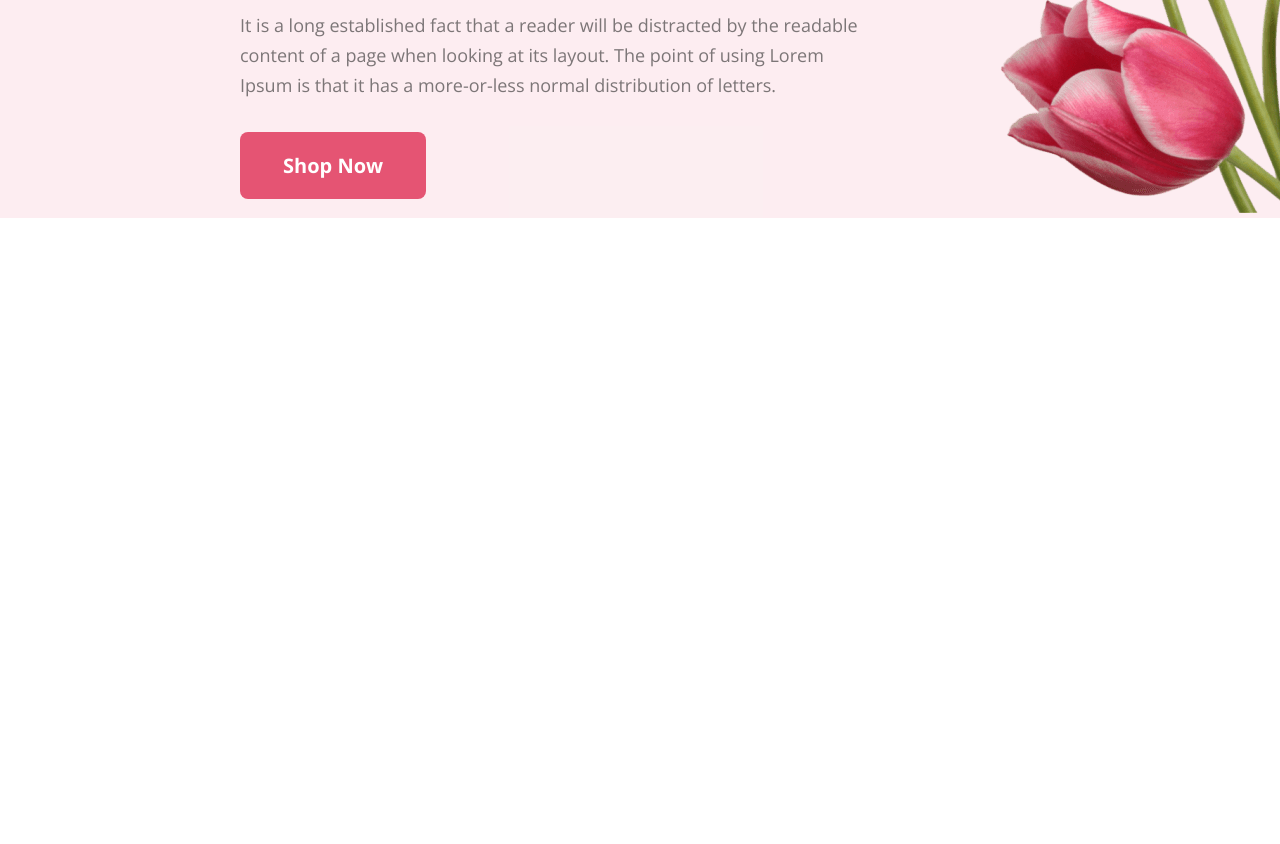
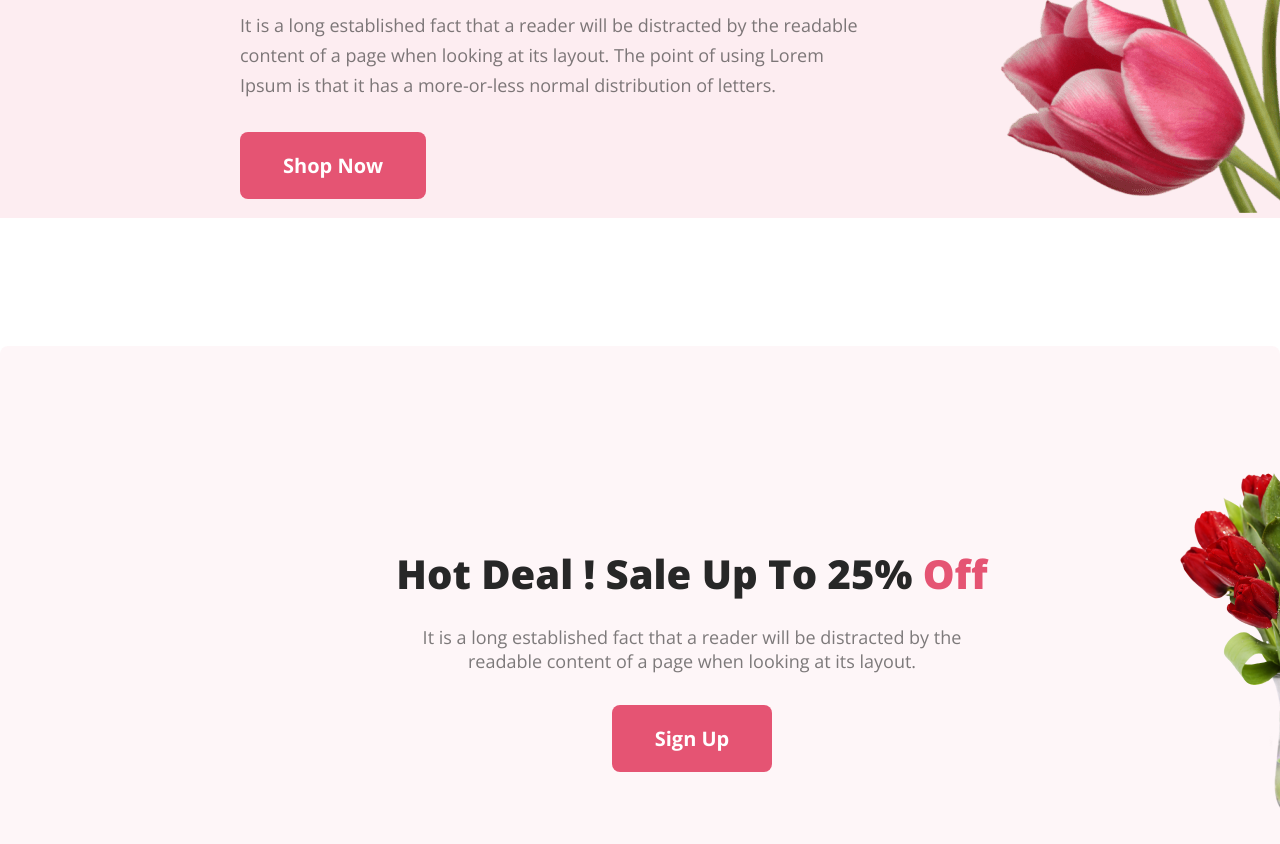
Before and after one commit to Arnab-Gupta11/online-flower-shop, a plain HTML site: page index.html in a window 1280 px wide. Shown: the part 637-1481 px from the top of the page. Before the commit the page ends 855 px from the top, so only its background shows below. Drawn offline with nearby package versions, Linux system fonts and the light colour scheme.

Commit message:
Hot deal section added

```diff
--- a/index.html
+++ b/index.html
@@ -28,6 +28,7 @@
             </p>
             <button class="primary-btn">Shop Now</button>
           </div>
+
           <div class="banner-photo">
             <img
               class="banner-img"
@@ -39,7 +40,28 @@
         </div>
       </section>
     </header>
-    <main></main>
+    <main>
+      <!-- Hot-deal-section start -->
+      <section class="hot-deal-section">
+        <div class="hot-deal-container">
+          <div class="hot-deal-info">
+            <h3 class="hot-deal-title">
+              Hot Deal ! Sale Up To 25% <span id="primary-color">Off</span>
+            </h3>
+            <p class="hot-deal-desc">
+              It is a long established fact that a reader will be distracted by
+              the readable content of a page when looking at its layout.
+            </p>
+            <button class="primary-btn">Sign Up</button>
+          </div>
+
+          <div class="hot-deal-photo">
+            <img src="./images/pngwing 8.png" alt="" class="hot-deal-img" />
+          </div>
+        </div>
+      </section>
+      <!-- Hot-deal-section end -->
+    </main>
     <footer></footer>
   </body>
 </html>
--- a/styles/style.css
+++ b/styles/style.css
@@ -15,6 +15,10 @@
   color: #fff;
   font-size: 20px;
   font-weight: 700;
+}
+
+#primary-color {
+  color: #e55473;
 }
 
 /* banner section  style*/
@@ -47,3 +51,38 @@
   width: 635px;
   height: 800px;
 }
+
+/* Hot deal section style */
+.hot-deal-section {
+  border-radius: 8px;
+  background: rgba(229, 84, 115, 0.05);
+  margin-top: 128px;
+}
+.hot-deal-container {
+  display: flex;
+  gap: 186px;
+  align-items: center;
+  padding: 100px 429px 100px 395px;
+}
+.hot-deal-info {
+  text-align: center;
+}
+.hot-deal-title {
+  color: #272727;
+  font-size: 40px;
+  font-weight: 800;
+  margin-bottom: 24px;
+}
+.hot-deal-desc {
+  color: rgba(39, 39, 39, 0.6);
+  text-align: center;
+  font-size: 18px;
+  font-weight: 400;
+
+  width: 594px;
+  margin-bottom: 32px;
+}
+.hot-deal-img {
+  width: 318px;
+  height: 420px;
+}
```
